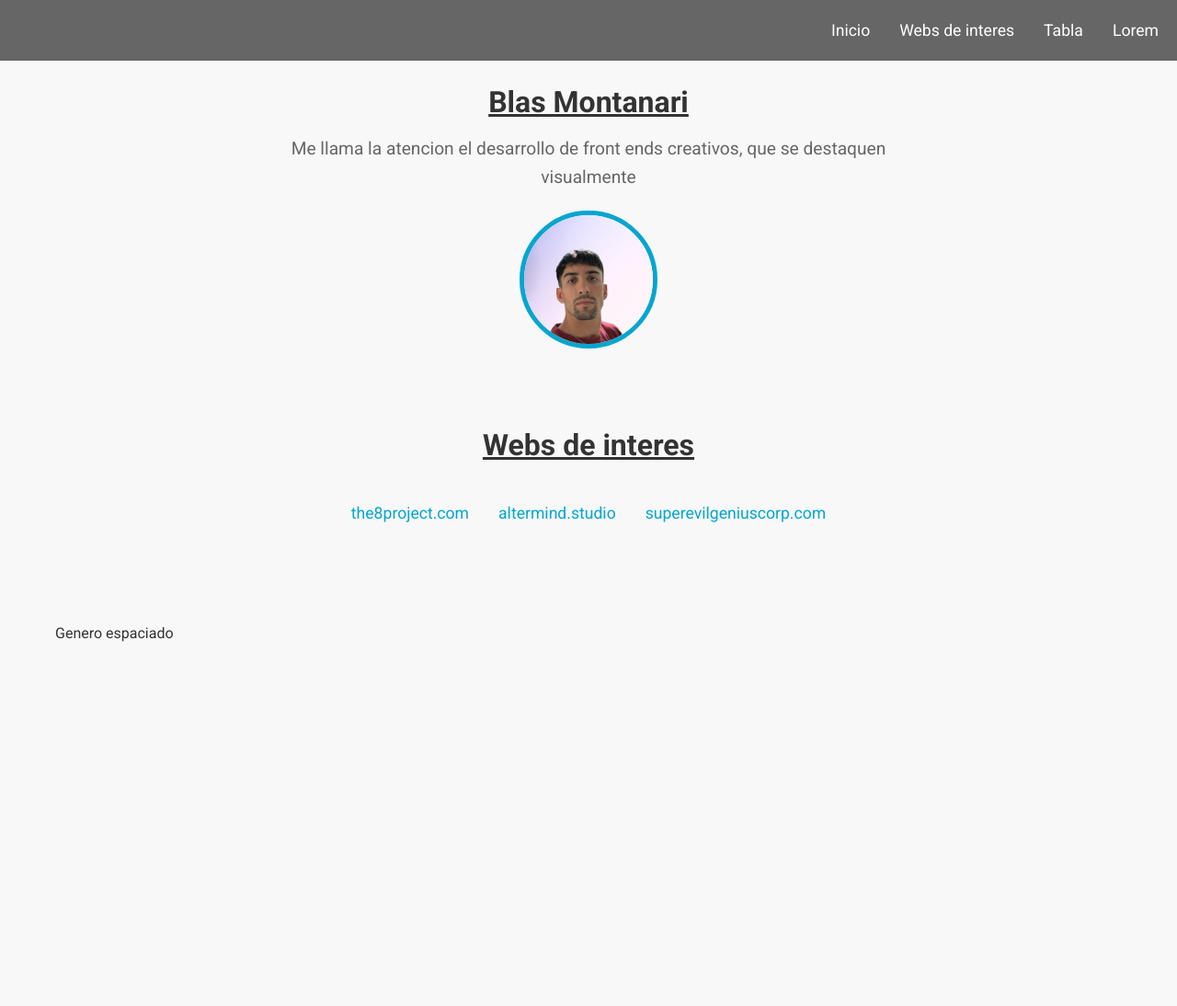
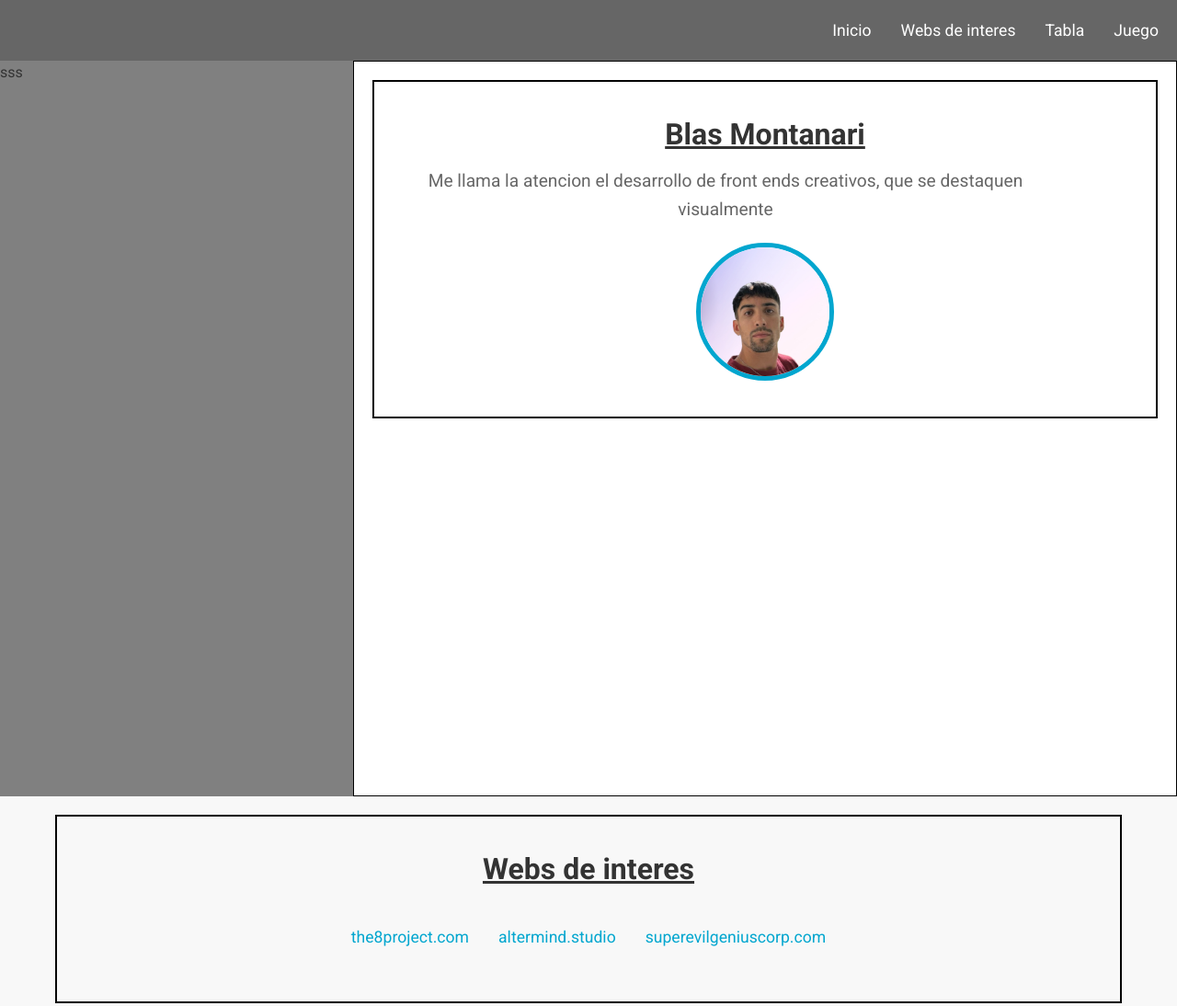
Before and after one commit to blassmm/identikit, a plain HTML site: page index.html in a window 1280 px wide. Shown: the top 1094 px of the page at 92% size. Drawn offline with Linux system fonts and the light colour scheme.

Commit message:
aside bar

```diff
--- a/index.html
+++ b/index.html
@@ -1,5 +1,6 @@
 <!DOCTYPE html>
 <html lang="en">
+
 <head>
   <meta charset="UTF-8" />
   <meta name="viewport" content="width=device-width, initial-scale=1.0" />
@@ -12,61 +13,53 @@
   <link rel="preconnect" href="https://fonts.gstatic.com" crossorigin />
 
   <!-- Font Roboto -->
-    <link
-      href="https://fonts.googleapis.com/css2?family=Roboto:ital,wght@0,100..900;1,100..900&display=swap"
-      rel="stylesheet"
-    />
+  <link href="https://fonts.googleapis.com/css2?family=Roboto:ital,wght@0,100..900;1,100..900&display=swap"
+    rel="stylesheet" />
 </head>
+
 <body>
-    <main>
   <nav>
     <ul>
       <li><a href="#link1">Inicio</a></li>
       <li><a href="#link2">Webs de interes</a></li>
       <li><a href="#link3">Tabla</a></li>
-          <li><a href="#link4">Lorem</a></li>
+      <li><a href="#link4">Juego</a></li>
     </ul>
   </nav>
+  <main>
+    <!-- Contiene section 1 y aside bar -->
+    <div class="wrapper">
+      <aside>
+        sss
+      </aside>
       <section id="link1" class="centered-section section-1">
-        <h1 class="text-3xl font-bold underline">Blas Montanari</h1>
+        <div class="container-main">
+          <h1>Blas Montanari</h1>
           <p>
             Me llama la atencion el desarrollo de front ends creativos, que se
             destaquen visualmente
           </p>
-        <img
-          class="profile-pic"
-          src="./resources/profilepic.png"
-          alt="blas-pic"
-        />
+          <img class="profile-pic" src="./resources/profilepic.png" alt="blas-pic" />
+        </div>
       </section>
+    </div>
+    <!-- --------------- -->
     <section id="link2" class="centered-section section-2">
+      <div class="container-main">
         <h1>Webs de interes</h1>
         <ul class="lista-webs">
           <li>
-            <a
-              href="https://the8project.com"
-              target="_blank"
-              rel="noopener noreferrer"
-              >the8project.com</a
-            >
+            <a href="https://the8project.com" target="_blank" rel="noopener noreferrer">the8project.com</a>
           </li>
           <li>
-            <a
-              href="https://www.altermind.studio"
-              target="_blank"
-              rel="noopener noreferrer"
-              >altermind.studio</a
-            >
+            <a href="https://www.altermind.studio" target="_blank" rel="noopener noreferrer">altermind.studio</a>
           </li>
           <li>
-            <a
-              href="https://www.superevilgeniuscorp.com"
-              target="_blank"
-              rel="noopener noreferrer"
-              >superevilgeniuscorp.com</a
-            >
+            <a href="https://www.superevilgeniuscorp.com" target="_blank"
+              rel="noopener noreferrer">superevilgeniuscorp.com</a>
           </li>
         </ul>
+      </div>
     </section>
     <section style="height: 100vh;">
       Genero espaciado
@@ -291,5 +284,9 @@
       </table>
     </section>
   </main>
+  <footer>
+    Footer
+  </footer>
 </body>
+
 </html>
--- a/style.css
+++ b/style.css
@@ -7,7 +7,7 @@
 html{
     /* Cuando navego a un link, te lleva varios pixeles mas arriba
     Asi no tapa el contenido la navbar sticky */
-    scroll-padding-top: 40px;
+    scroll-padding-top: 60px;
 }
 
 body {
@@ -17,10 +17,37 @@ body {
     line-height: 1.6;
 }
 
+main{
+}
+
+.wrapper{
+    display: flex;
+    height: 100vh;
+}
+
+aside{
+    background-color: grey;
+    display: inline-block;
+    width: 30%;
+}
+
+.section-1{
+    height: 100vh;
+    width: 70%;
+    background-color: #fff;
+    border: solid 1px black;
+}
+
 section{
     max-width: 1200px;
     padding: 20px;
     margin: 0 auto;
+}
+
+.container-main{
+    padding: 2rem;
+    border: 2px solid black;
+    width: 100%;
 }
 
 nav{
@@ -101,6 +128,9 @@ h1 {
 }
 
 .lista-webs {
+    display: flex;
+    justify-content: center;
+    align-items: center;
     list-style-type: none;
     padding: 0;
 }
@@ -169,3 +199,14 @@ td:hover {
         font-size: 1rem;
     }
 }
+
+footer{
+    display: flex;
+    align-items: center;
+    justify-content: center;
+    min-width: 100%;
+    min-height: 100px;
+    z-index: 9999;
+    background-color: #666;
+    padding: 5px 20px;
+}
```
Also changed, not shown: juego.html (added). Lines whose indentation alone changed are shown as unchanged.
